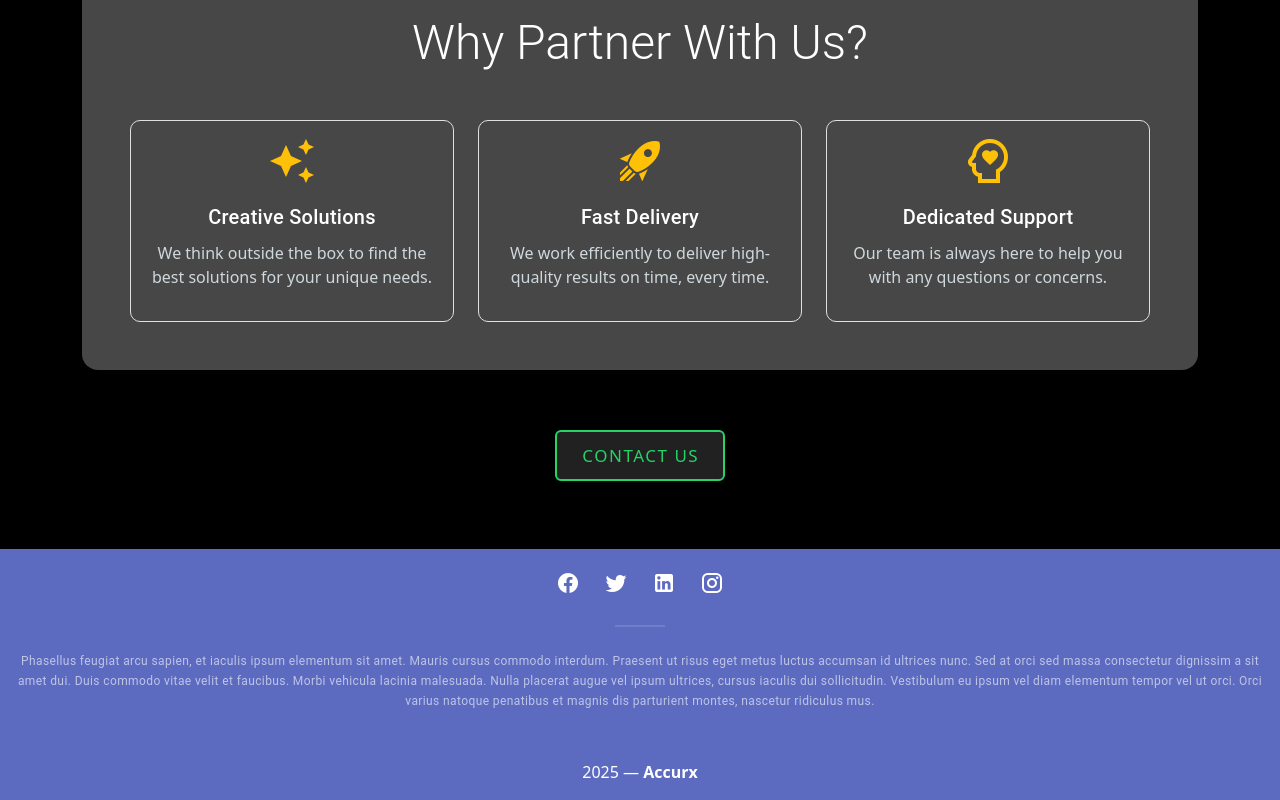
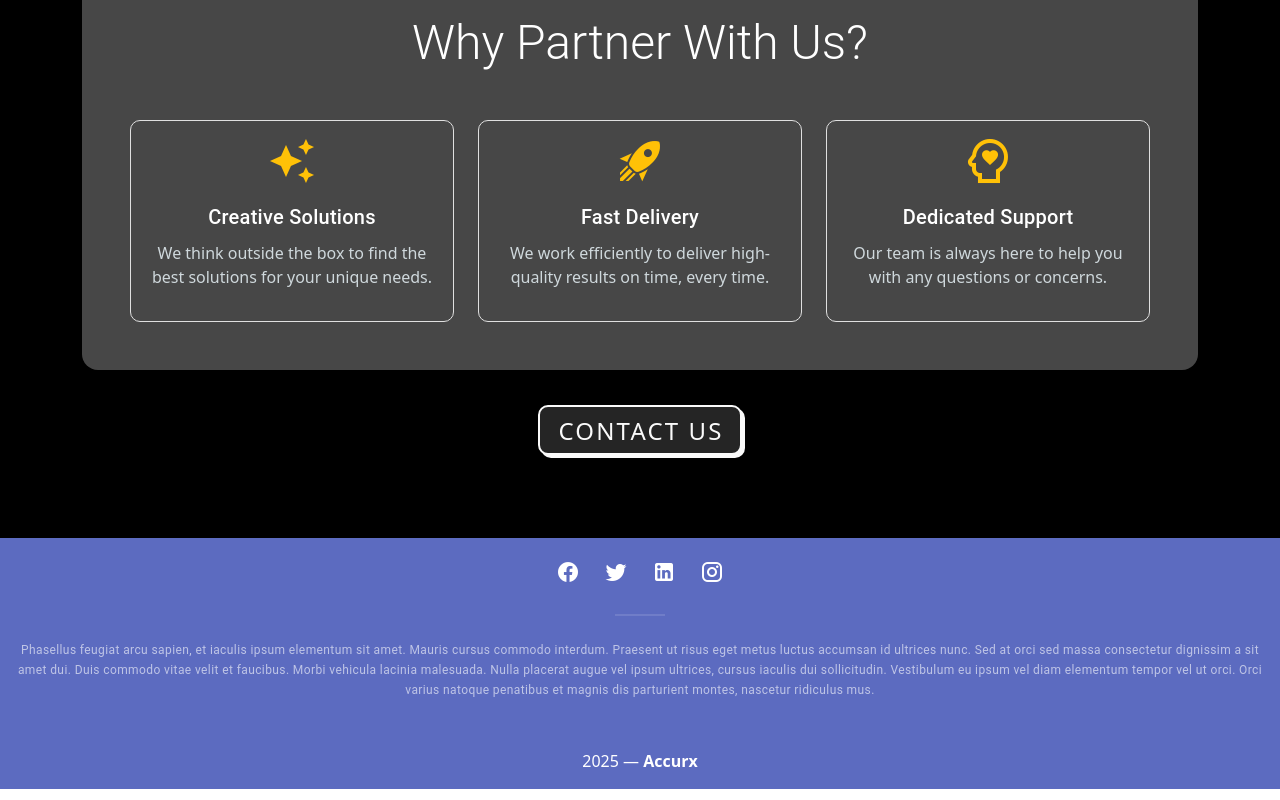
Before and after one commit to laksh-solanki/My-Projects, a Vue app in the folder Accurx/: page /services in a window 1280 px wide. Shown: the part 638-1438 px from the top of the page. Built offline with nearby package versions, Linux system fonts and the light colour scheme.

Commit message:
accurx-service

```diff
--- a/Accurx/src/components/contactservice.vue
+++ b/Accurx/src/components/contactservice.vue
@@ -98,6 +98,6 @@ function clear() {
     </div>
 
     <button type="submit" class="btn btn-primary me-2">Submit</button>
-    <button type="button" class="btn btn-secondary" @click="clear">Clear</button>
+    <button type="button" class="btn btn-secondary" @click="clear">Reset</button>
   </form>
 </template>
--- a/Accurx/src/views/ServicesView.vue
+++ b/Accurx/src/views/ServicesView.vue
@@ -31,12 +31,14 @@
         </v-row>
       </section>
 
-      <div class="text-center mt-10">
-        <v-btn large color="" @click="dialog = true" class="con-btn">Contact Us</v-btn>
+      <div class="text-center">
+        <v-btn @click="dialog = true" class="con-btn">Contact Us</v-btn>
       </div>
 
       <v-dialog v-model="dialog" max-width="500px">
-        <v-card class="rounded-4">
+        <v-card class="rounded-bottom-2">
+          <button type="button" class="btn btn-close btn-light bg-light mb-0 mt-4 ms-5"
+            @click="dialog = false"></button>
           <contactService />
         </v-card>
       </v-dialog>
@@ -127,52 +129,20 @@ export default {
 }
 
 .con-btn {
-  --color: rgb(37, 211, 102);
-  font-family: inherit;
-  display: inline-block;
-  width: 10em;
-  height: 3em;
-  line-height: 2.5em;
-  margin: 20px;
-  position: relative;
+  font-size: 1.5rem;
+  color: #fafafa;
+  text-transform: uppercase;
+  border-radius: 10px;
+  border: 2px solid #fafafa;
+  background: #252525;
+  box-shadow: 3px 3px #fafafa;
   cursor: pointer;
-  overflow: hidden;
-  border: 2px solid var(--color);
-  transition: color 0.5s;
-  z-index: 1;
-  font-size: 17px;
-  border-radius: 6px;
-  font-weight: 500;
-  color: var(--color);
+  margin: 35px 0;
+  height: 50px;
 }
 
-.con-btn:before {
-  content: '';
-  position: absolute;
-  z-index: -1;
-  background: var(--color);
-  height: 150px;
-  width: 300px;
-  border-radius: 50%;
-}
-
-.con-btn:hover {
-  color: #fff;
-}
-
-.con-btn:before {
-  top: 100%;
-  left: 100%;
-  transition: all 0.9s;
-}
-
-.con-btn:hover:before {
-  top: -30px;
-  left: -40px;
-}
-
-.con-btn:active::before {
-  background: var(--color);
-  transition: background 0s;
+.con-btn:active {
+  box-shadow: none;
+  transform: translate(3px, 3px);
 }
 </style>
```
